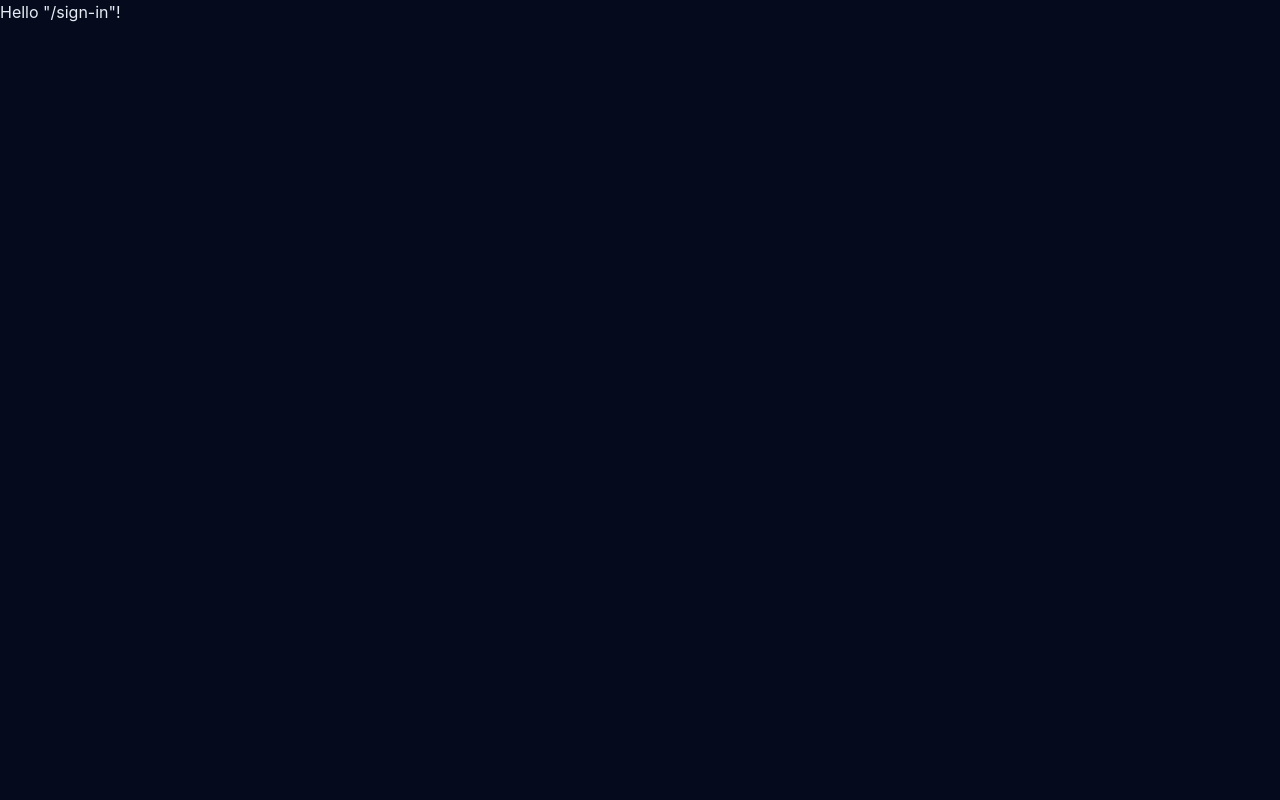
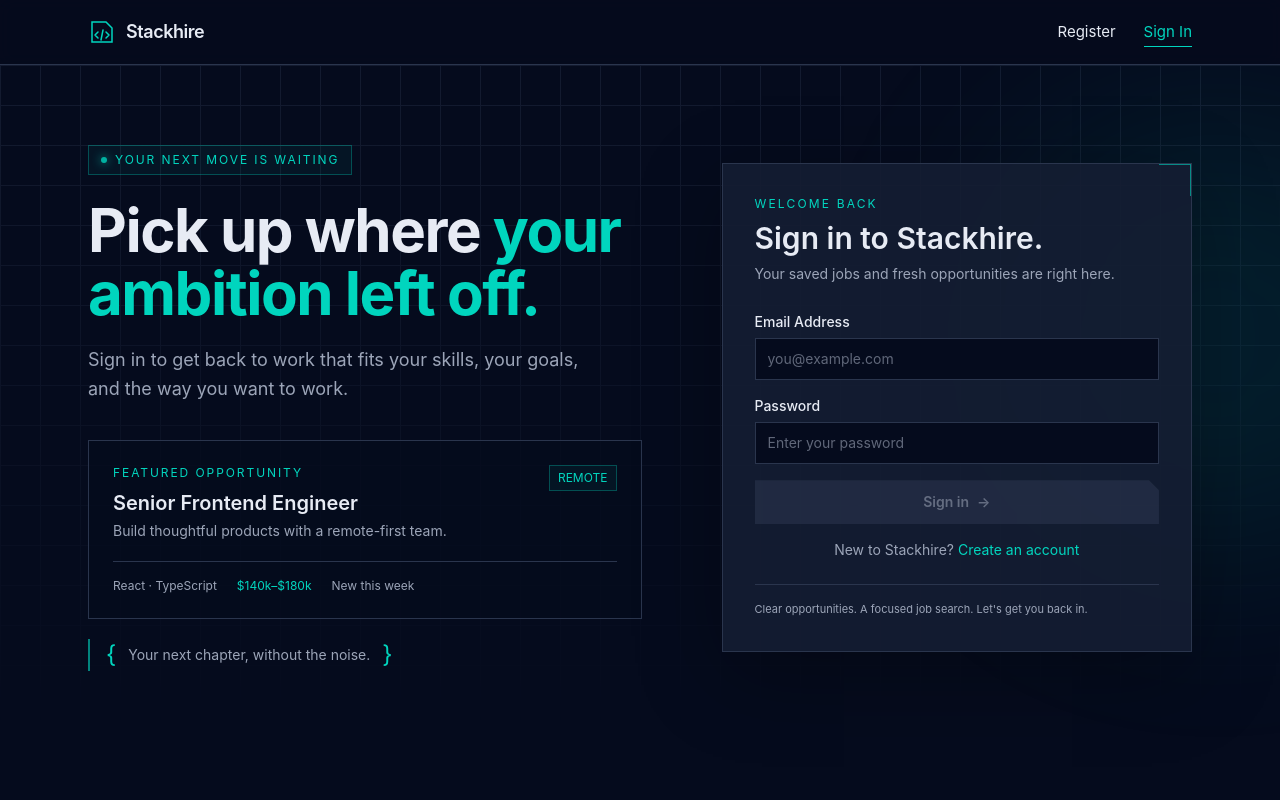
Before and after one commit to theproactivedev/we-hustle, a React (Vite) app in the folder frontend/: page /sign-in in a window 1280 px wide. Shown: the top 800 px of the page. Built offline with nearby package versions, Linux system fonts and the light colour scheme; no server answers.

Commit message:
FE EDIT: sign in page - ADD: sign in mutation

```diff
--- a/frontend/src/components/Header.tsx
+++ b/frontend/src/components/Header.tsx
@@ -33,7 +33,7 @@ export default function Header() {
         </a>
 
         <nav aria-label="Primary" className="flex items-center gap-4 text-sm sm:gap-7 sm:text-[15px]">
-          {user
+          {user?.id
             ? (
               <>
                 <Link to="/jobs" className="link">Jobs</Link>
--- a/frontend/src/features/auth/api.ts
+++ b/frontend/src/features/auth/api.ts
@@ -1,8 +1,13 @@
 import axios from "axios";
-import type { AuthUser } from "./types";
+import type { AuthUser, SignInPayload, SignInResponse } from "./types";
 
 async function getCurrentUser(): Promise<AuthUser | null> {
-  const { data } = await axios.get('api/auth/me');
+  const { data } = await axios.get<{ message: string, data: { user: AuthUser } }>('api/auth/me');
+  return data.data.user;
+}
+
+async function signIn(payload: SignInPayload): Promise<SignInResponse> {
+  const { data } = await axios.post<SignInResponse>("/api/auth/login", payload);
   return data;
 }
 
@@ -12,5 +17,6 @@ async function logout() {
 
 export {
     getCurrentUser,
+    signIn,
     logout
 }
--- a/frontend/src/features/auth/mutations.ts
+++ b/frontend/src/features/auth/mutations.ts
@@ -1,5 +1,20 @@
 import { useMutation, useQueryClient } from "@tanstack/react-query";
-import { logout } from "./api";
+import { logout, signIn } from "./api";
+import type { SignInPayload } from "./types";
+import { useNavigate } from "@tanstack/react-router";
+
+export function useSignIn() {
+  const queryClient = useQueryClient();
+  const navigate = useNavigate();
+
+  return useMutation({
+    mutationFn: (payload: SignInPayload) => signIn(payload),
+    onSuccess: ({ data }) => {
+      queryClient.setQueryData(["auth", "me"], data.user);
+      void navigate({ to: "/jobs" });
+    },
+  });
+}
 
 export function useLogout() {
   const queryClient = useQueryClient();
--- a/frontend/src/features/auth/types.ts
+++ b/frontend/src/features/auth/types.ts
@@ -1,9 +1,24 @@
 type AuthUser = {
   id: string;
   name: string;
-  email: string;
+  emailAddress: string;
+}
+
+type SignInPayload = {
+  emailAddress: string;
+  password: string;
+}
+
+type SignInResponse = {
+  message: string;
+  data: {
+    user: AuthUser;
+    token: string;
+  };
 }
 
 export type {
-  AuthUser
+  AuthUser,
+  SignInPayload,
+  SignInResponse,
 }
--- a/frontend/src/routes/register.tsx
+++ b/frontend/src/routes/register.tsx
@@ -211,7 +211,7 @@ function RegisterPage() {
                   </p>
                 )}
 
-                <button type="submit" className="btn btn-primary w-full py-3" disabled={!hasAllFields || mutation.isPending}>
+                <button type="submit" className="btn btn-primary w-full py-3 cursor-pointer disabled:cursor-not-allowed disabled:bg-line disabled:text-mute disabled:opacity-60 disabled:hover:bg-line disabled:hover:shadow-none" disabled={!hasAllFields || mutation.isPending}>
                   {mutation.isPending ? "Creating your account..." : "Create account"}
                   {!mutation.isPending && <span aria-hidden="true">→</span>}
                 </button>
--- a/frontend/src/routes/sign-in.tsx
+++ b/frontend/src/routes/sign-in.tsx
@@ -1,9 +1,162 @@
-import { createFileRoute } from '@tanstack/react-router'
+import { createFileRoute, Link } from "@tanstack/react-router";
+import axios from "axios";
+import { useState, type SubmitEvent } from "react";
+import Footer from "../components/Footer";
+import Header from "../components/Header";
+import { useSignIn } from "../features/auth/mutations";
 
 export const Route = createFileRoute('/sign-in')({
   component: SignInPage,
-})
+});
+
+function getErrorMessage(error: unknown) {
+  if (axios.isAxiosError<{ message?: string }>(error)) {
+    return error.response?.data?.message ?? "We couldn't sign you in. Please try again.";
+  }
+  return "We couldn't sign you in. Please try again.";
+}
 
 function SignInPage() {
-  return <div>Hello "/sign-in"!</div>
+  const [fields, setFields] = useState({ emailAddress: "", password: "" });
+  const [validationError, setValidationError] = useState("");
+  const signInMutation = useSignIn();
+
+  const updateField = (field: keyof typeof fields, value: string) => {
+    setFields((current) => ({ ...current, [field]: value }));
+    setValidationError("");
+    signInMutation.reset();
+  };
+
+  const handleSubmit = (event: SubmitEvent) => {
+    event.preventDefault();
+    signInMutation.reset();
+
+    const emailAddress = fields.emailAddress.trim();
+    if (!emailAddress || !fields.password) {
+      setValidationError("Enter your email address and password.");
+      return;
+    }
+    if (!/^[^\s@]+@[^\s@]+\.[^\s@]+$/.test(emailAddress)) {
+      setValidationError("Enter a valid email address.");
+      return;
+    }
+
+    setValidationError("");
+    signInMutation.mutate({ emailAddress, password: fields.password });
+  };
+
+  const errorMessage = validationError || (signInMutation.isError ? getErrorMessage(signInMutation.error) : "");
+  const hasAllFields = Boolean(fields.emailAddress.trim() && fields.password);
+
+  return (
+    <>
+      <Header />
+      <main className="relative isolate min-h-[calc(100vh-4rem)] overflow-hidden border-b border-line">
+        <div
+          aria-hidden="true"
+          className="pointer-events-none absolute inset-0 -z-10 opacity-40 [background-image:linear-gradient(var(--color-line)_1px,transparent_1px),linear-gradient(90deg,var(--color-line)_1px,transparent_1px)] [background-size:40px_40px] [mask-image:linear-gradient(to_bottom,black,transparent_90%)]"
+        />
+        <div aria-hidden="true" className="pointer-events-none absolute -right-40 top-12 -z-10 size-[28rem] rounded-full bg-teal-400/10 blur-[100px]" />
+
+        <div className="mx-auto grid max-w-6xl items-center gap-12 px-4 py-12 sm:px-6 sm:py-16 lg:grid-cols-[1fr_0.85fr] lg:gap-20 lg:py-20">
+          <section className="max-w-xl">
+            <p className="inline-flex items-center gap-2 border border-teal-400/30 bg-teal-400/5 px-3 py-1.5 font-mono text-xs uppercase tracking-[0.16em] text-teal-400">
+              <span aria-hidden="true" className="size-1.5 animate-pulse rounded-full bg-teal-400 shadow-[0_0_10px_var(--color-teal-400)]" />
+              Your next move is waiting
+            </p>
+            <h1 className="mt-6 font-display text-4xl font-bold leading-[1.05] tracking-tight sm:text-5xl lg:text-6xl">
+              Pick up where <span className="text-teal-400">your ambition left off.</span>
+            </h1>
+            <p className="mt-5 max-w-lg text-base leading-relaxed text-mute sm:text-lg">
+              Sign in to get back to work that fits your skills, your goals, and the way you want to work.
+            </p>
+
+            <div className="mt-9 border border-line bg-void/75 p-5 sm:p-6">
+              <div className="flex items-start justify-between gap-4">
+                <div>
+                  <p className="font-mono text-xs uppercase tracking-[0.16em] text-teal-400">Featured opportunity</p>
+                  <h2 className="mt-2 font-display text-xl font-semibold">Senior Frontend Engineer</h2>
+                  <p className="mt-1 text-sm text-mute">Build thoughtful products with a remote-first team.</p>
+                </div>
+                <span aria-hidden="true" className="border border-teal-400/30 bg-teal-400/5 px-2 py-1 font-mono text-xs text-teal-400">REMOTE</span>
+              </div>
+              <div className="mt-5 flex flex-wrap items-center gap-x-5 gap-y-2 border-t border-line pt-4 font-mono text-xs text-mute">
+                <span>React · TypeScript</span>
+                <span className="text-teal-400">$140k–$180k</span>
+                <span>New this week</span>
+              </div>
+            </div>
+
+            <div className="mt-5 flex items-center gap-3 border-l-2 border-teal-400/60 pl-4">
+              <span aria-hidden="true" className="font-mono text-2xl text-teal-400">{"{"}</span>
+              <p className="text-sm text-mute">Your next chapter, without the noise.</p>
+              <span aria-hidden="true" className="font-mono text-2xl text-teal-400">{"}"}</span>
+            </div>
+          </section>
+
+          <section aria-labelledby="sign-in-heading" className="relative mx-auto w-full max-w-lg border border-line bg-panel/90 p-5 shadow-[0_24px_80px_rgba(0,0,0,0.28)] sm:p-8">
+            <div aria-hidden="true" className="absolute right-0 top-0 h-8 w-8 border-r border-t border-teal-400/60" />
+            <div className="mb-7">
+              <p className="font-mono text-xs uppercase tracking-[0.18em] text-teal-400">Welcome back</p>
+              <h2 id="sign-in-heading" className="mt-2 font-display text-2xl font-semibold sm:text-3xl">Sign in to Stackhire.</h2>
+              <p className="mt-2 text-sm text-mute">Your saved jobs and fresh opportunities are right here.</p>
+            </div>
+
+            <form className="space-y-4" noValidate onSubmit={handleSubmit}>
+              <div>
+                <label htmlFor="emailAddress" className="mb-1.5 block text-sm font-medium">Email Address</label>
+                <input
+                  id="emailAddress"
+                  name="emailAddress"
+                  type="email"
+                  autoComplete="email"
+                  placeholder="you@example.com"
+                  className="field"
+                  required
+                  value={fields.emailAddress}
+                  onChange={(event) => updateField("emailAddress", event.target.value)}
+                />
+              </div>
+              <div>
+                <label htmlFor="password" className="mb-1.5 block text-sm font-medium">Password</label>
+                <input
+                  id="password"
+                  name="password"
+                  type="password"
+                  autoComplete="current-password"
+                  placeholder="Enter your password"
+                  className="field"
+                  required
+                  value={fields.password}
+                  onChange={(event) => updateField("password", event.target.value)}
+                />
+              </div>
+
+              {errorMessage && (
+                <p role="alert" className="border border-red-400/40 bg-red-400/10 px-3 py-2.5 text-sm text-red-200">
+                  {errorMessage}
+                </p>
+              )}
+
+              <button
+                type="submit"
+                className="btn btn-primary w-full py-3 cursor-pointer disabled:cursor-not-allowed disabled:bg-line disabled:text-mute disabled:opacity-60 disabled:hover:bg-line disabled:hover:shadow-none"
+                disabled={!hasAllFields || signInMutation.isPending}
+              >
+                {signInMutation.isPending ? "Signing you in..." : "Sign in"}
+                {!signInMutation.isPending && <span aria-hidden="true">→</span>}
+              </button>
+              <p className="text-center text-sm text-mute">
+                New to Stackhire? <Link to="/register" className="link text-teal-400">Create an account</Link>
+              </p>
+            </form>
+            <p className="mt-6 border-t border-line pt-4 font-mono text-[11px] leading-relaxed text-mute">
+              Clear opportunities. A focused job search. Let&apos;s get you back in.
+            </p>
+          </section>
+        </div>
+      </main>
+      <Footer />
+    </>
+  );
 }
```
